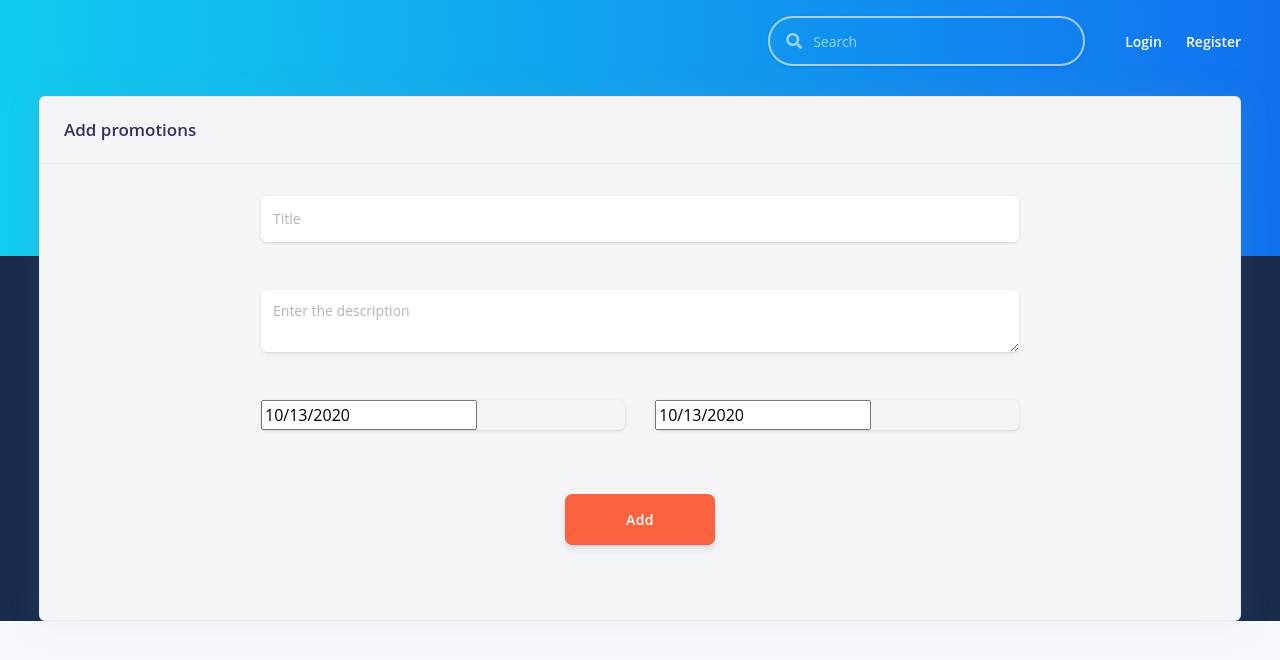
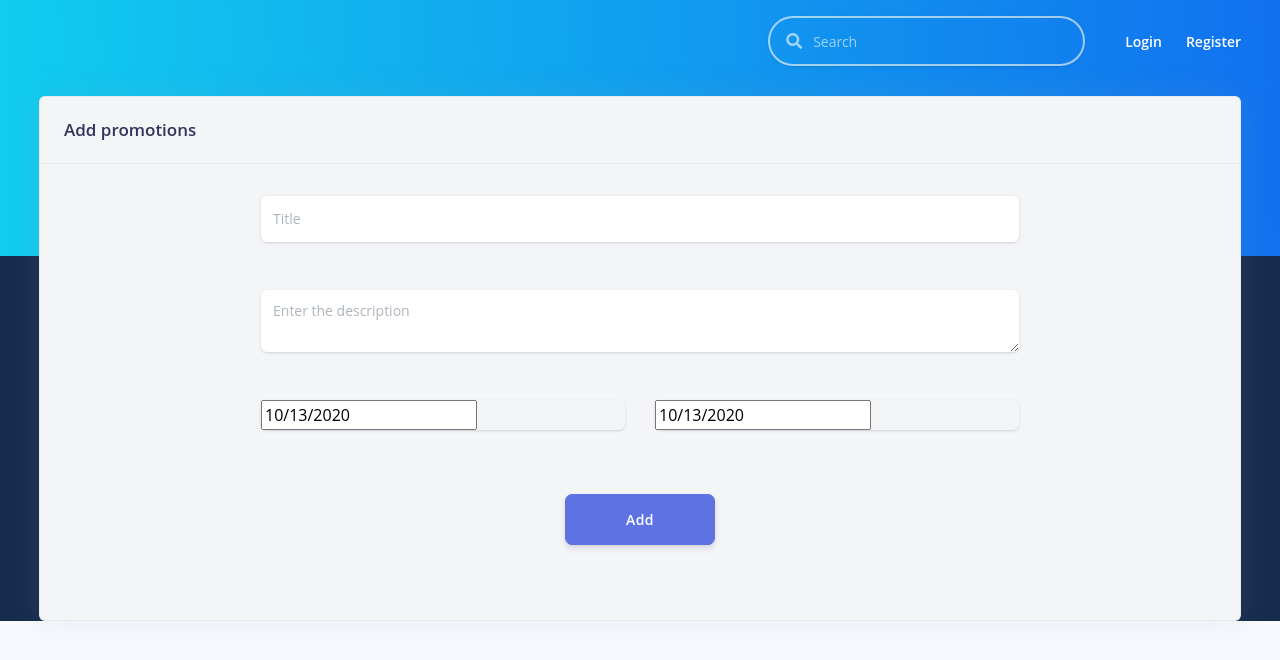
Before and after one commit to randularsw/iRYDE, a React (Create React App) app in the folder web/: page /promotionsadd in a window 1280 px wide. Shown: the top 660 px of the page. Built offline with nearby package versions, Linux system fonts and the light colour scheme.

Commit message:
ui updated

```diff
--- a/web/src/components/promotionlist/promotionsAdd.jsx
+++ b/web/src/components/promotionlist/promotionsAdd.jsx
@@ -145,7 +145,7 @@ class PromotionsAdd extends Component {
                         }}
                       >
                         <Button
-                          color="warning"
+                          color="primary"
                           type="submit"
                           size="lg"
                           style={{ marginTop: "2.5rem", width: "150px" }}
--- a/web/src/components/promotionlist/promotionsView.jsx
+++ b/web/src/components/promotionlist/promotionsView.jsx
@@ -20,7 +20,7 @@ class PromotionsView extends Component {
                 <CardHeader className=" bg-transparent">
                   <h3 className=" mb-0">Promotions</h3>
                   <Button
-                    color="warning"
+                    color="primary"
                     type="button"
                     style={{ float: "right" }}
                     onClick={(event) =>
```
